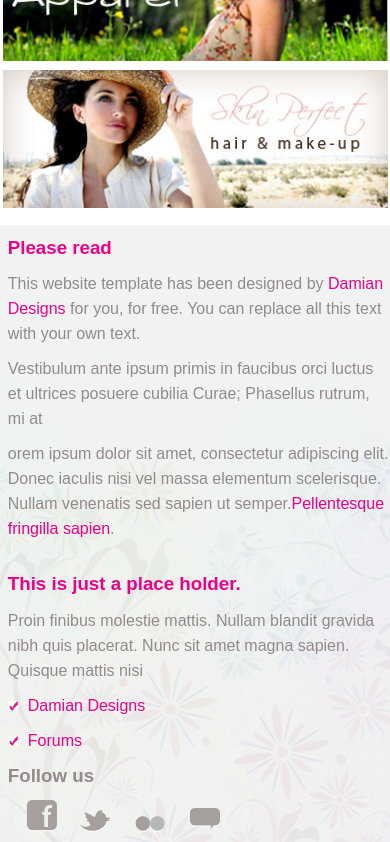
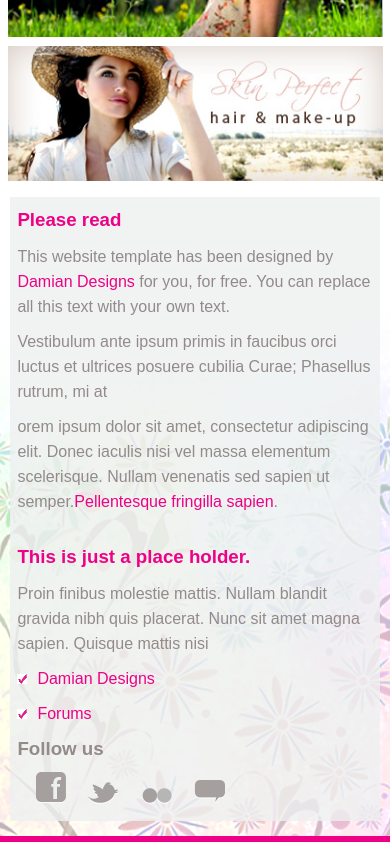
Before and after one commit to hasmany/herdesign_, a plain HTML site: page index.html in a window 390 px wide. Shown: the part 1156-1998 px from the top of the page. Drawn offline with Linux system fonts and the light colour scheme.

Commit message:
added gutters for mobile view  for main images/text

```diff
--- a/css/main.scss
+++ b/css/main.scss
@@ -57,7 +57,7 @@ span {
     }
   }
   .nav {
-    @include media($tablet) {
+      @include media($tablet) {
       @include span-columns(8);
     }
     ul {
@@ -79,6 +79,7 @@ span {
         text-align: inherit;
       }
     }
+
   }
   .wide-nav {
     background-color: $darkPink;
@@ -116,7 +117,13 @@ span {
     width: 100%;
   }
   margin-top: $defaultMargin;
+  padding-left: $defaultMargin / 2;
+  padding-right: $defaultMargin / 2;
   @include outer-container;
+  @include media ($tablet) {
+    padding-left: initial;
+    padding-right: initial;
+  }
   .secondary-content {
     display: none;
     img {
@@ -155,6 +162,12 @@ span {
   background-color: rgba(238, 240, 241, .8);
   color: #938a8a;
   @include outer-container;
+  margin-left: $defaultMargin;
+  margin-right: $defaultMargin;
+  @include media ($tablet) {
+    margin-left: auto;
+    margin-right: auto;
+  }
   > div {
     padding-left: 2%;
     padding-top: $defaultMargin;
```
Also changed, not shown: css/main.css, 1 other file.
